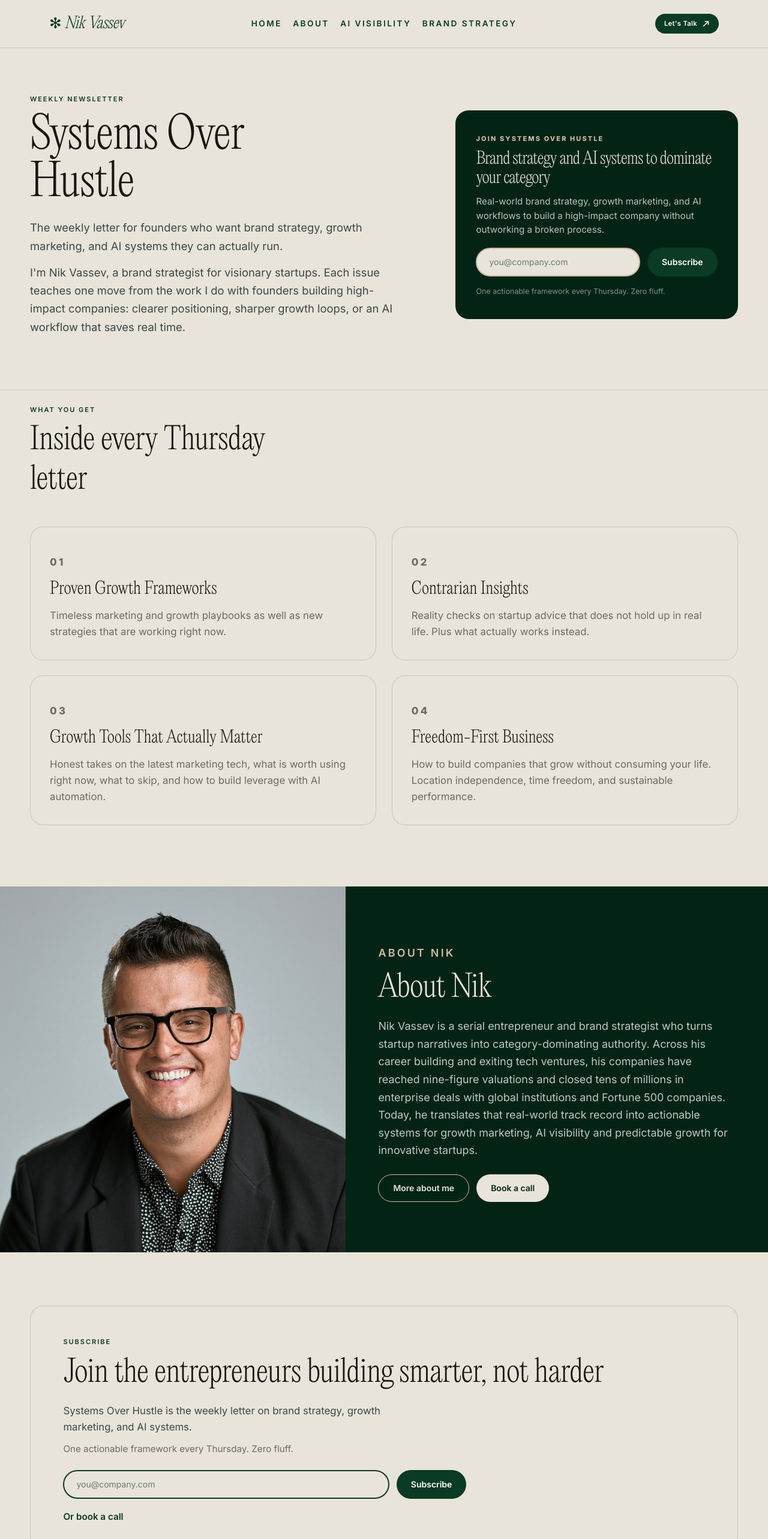
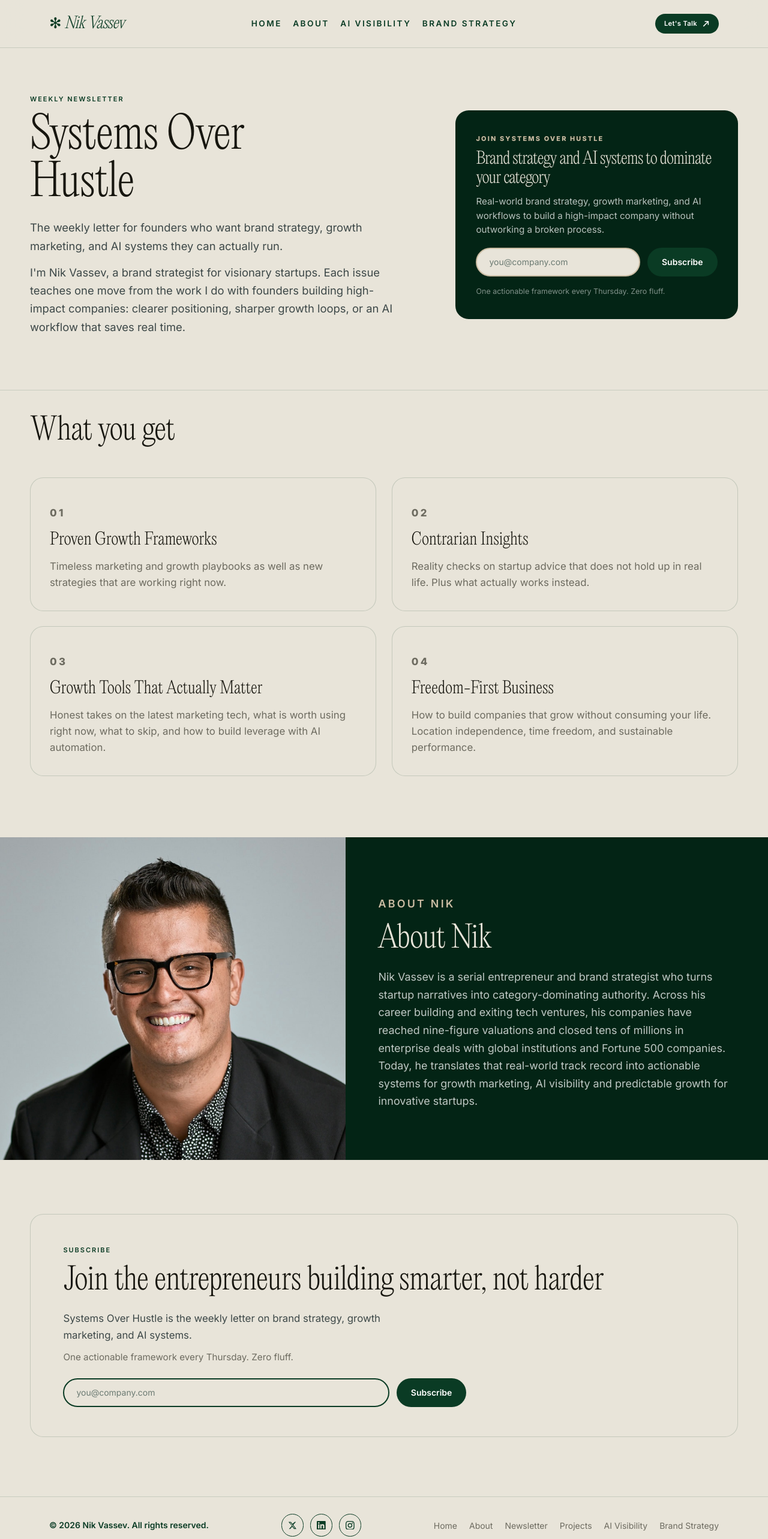
Before and after one commit to thenikvassev/nikvassev-site, a Next.js app: page /newsletter in a window 1280 px wide. Shown: the top 2566 px of the page at 60% size. Built offline with nearby package versions, Linux system fonts and the light colour scheme; what @nitrosend/sdk would draw is missing.

Commit message:
Newsletter polish: What you get heading, drop About/CTA buttons

```diff
--- a/src/app/newsletter/page.tsx
+++ b/src/app/newsletter/page.tsx
@@ -89,8 +89,7 @@ export default function NewsletterPage() {
 
       <section className="nl-benefits" aria-labelledby="benefits-heading">
         <div className="nl-benefits-inner">
-          <p className="section-label">What you get</p>
-          <h2 id="benefits-heading">Inside every Thursday letter</h2>
+          <h2 id="benefits-heading">What you get</h2>
           <div className="nl-benefits-grid">
             {benefits.map((item) => (
               <article key={item.label} className="nl-benefit-card">
@@ -127,19 +126,6 @@ export default function NewsletterPage() {
             actionable systems for growth marketing, AI visibility and
             predictable growth for innovative startups.
           </p>
-          <div className="nl-about-actions">
-            <Link href="/about" className="pill-btn-secondary">
-              More about me
-            </Link>
-            <a
-              href={siteConfig.bookingUrl}
-              className="pill-btn-primary"
-              target="_blank"
-              rel="noopener noreferrer"
-            >
-              Book a call
-            </a>
-          </div>
         </div>
       </section>
 
@@ -159,14 +145,6 @@ export default function NewsletterPage() {
           <div className="nl-close-form">
             <NewsletterForm id="newsletter-close-email" />
           </div>
-          <a
-            href={siteConfig.bookingUrl}
-            className="nl-close-secondary"
-            target="_blank"
-            rel="noopener noreferrer"
-          >
-            Or book a call
-          </a>
         </div>
       </section>
     </div>
```
